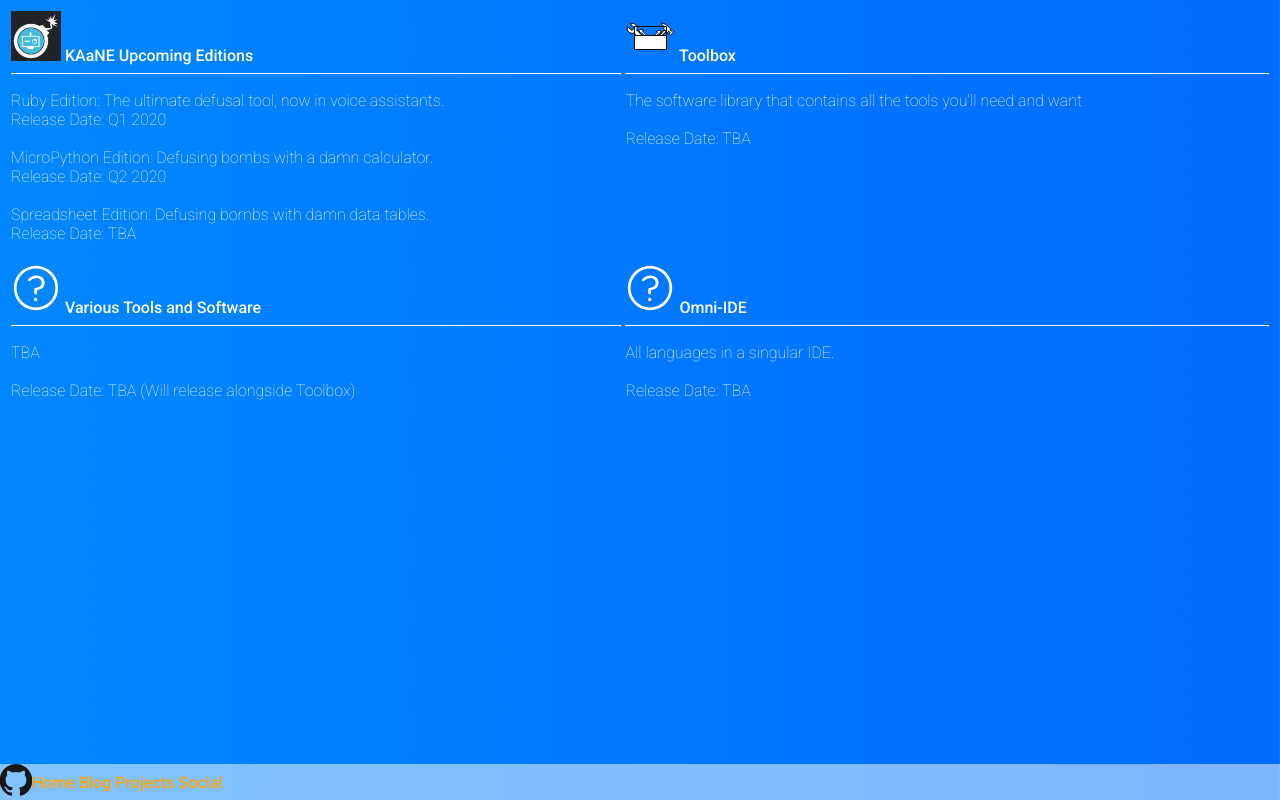
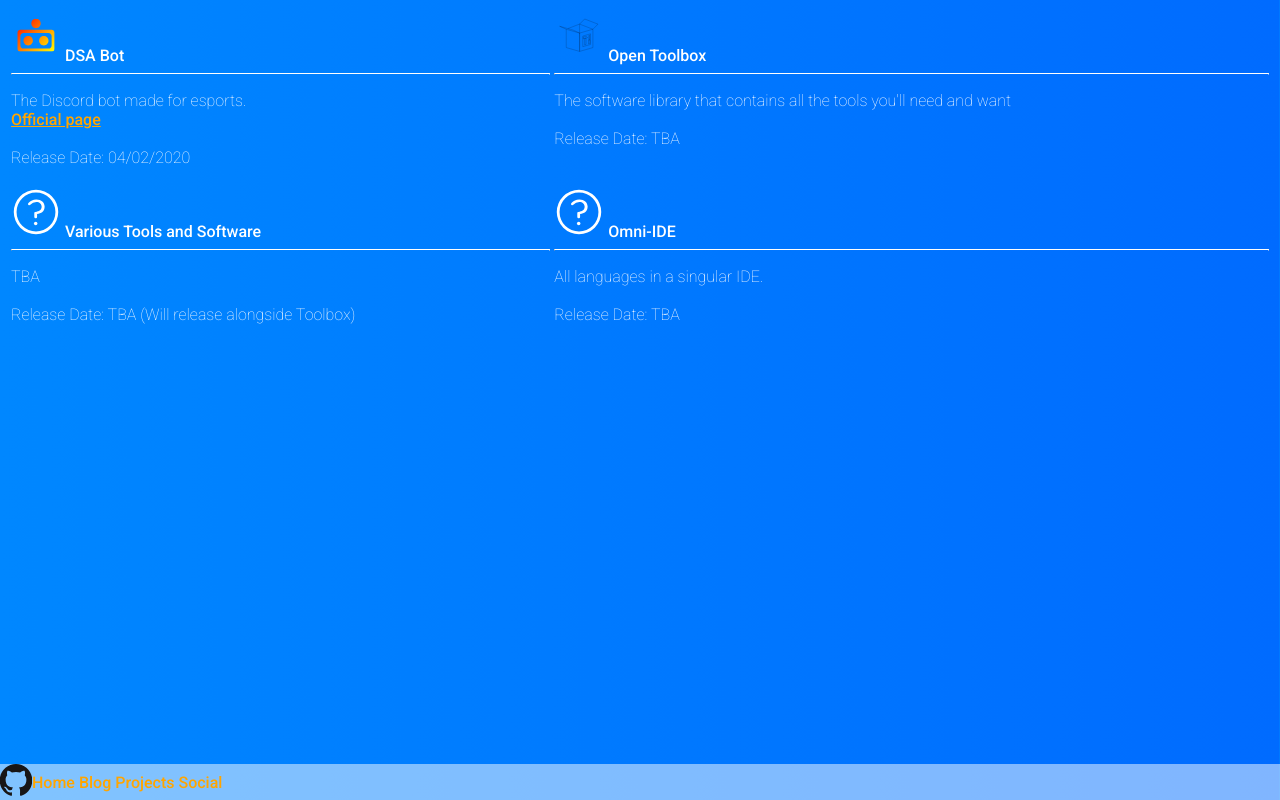
Before and after one commit to ggtylerr/ggtylerr-website, a website: page public/projects/upcoming.html in a window 1280 px wide. Drawn offline with nearby package versions, Linux system fonts and the light colour scheme.

Commit message:
Update upcoming projects

```diff
--- a/public/projects/upcoming.html
+++ b/public/projects/upcoming.html
@@ -17,26 +17,20 @@
     <table style="width:100%">
       <tr>
         <td class="proj_h">
-          <img src="KAaNE%20logo.png" alt="KAaNE" style="width:50px;height:50px">
-          KAaNE Upcoming Editions
+          <img src="dsabot.svg" alt="DSA Bot" style="width:50px;height:50px">
+          DSA Bot
           <hr/>
           <p class="proj_p">
-            Ruby Edition: The ultimate defusal tool, now in voice assistants.
+            The Discord bot made for esports.
             <br/>
-            Release Date: Q1 2020
+            <a href="/projects/dsabot">Official page</a>
             <br/><br/>
-            MicroPython Edition: Defusing bombs with a damn calculator.
-            <br/>
-            Release Date: Q2 2020
-            <br/><br/>
-            Spreadsheet Edition: Defusing bombs with damn data tables.
-            <br/>
-            Release Date: TBA
+            Release Date: 04/02/2020
           </p>
         </td>
         <td class="proj_h">
-          <img src="Toolbox.svg" alt="Toolbox" style="width:50px;height:50px;">
-          Toolbox
+          <img src="Open Toolbox.svg" alt="Open Toolbox" style="width:50px;height:50px;">
+          Open Toolbox
           <hr/>
           <p class="proj_p">
             The software library that contains all the tools you'll need and want
```
Also changed, not shown: public/projects/dsabot.html (+2 -1 lines), public/projects/Open Toolbox.svg (added), public/projects/Toolbox.svg (deleted), public/projects/dsabot.svg (added).
